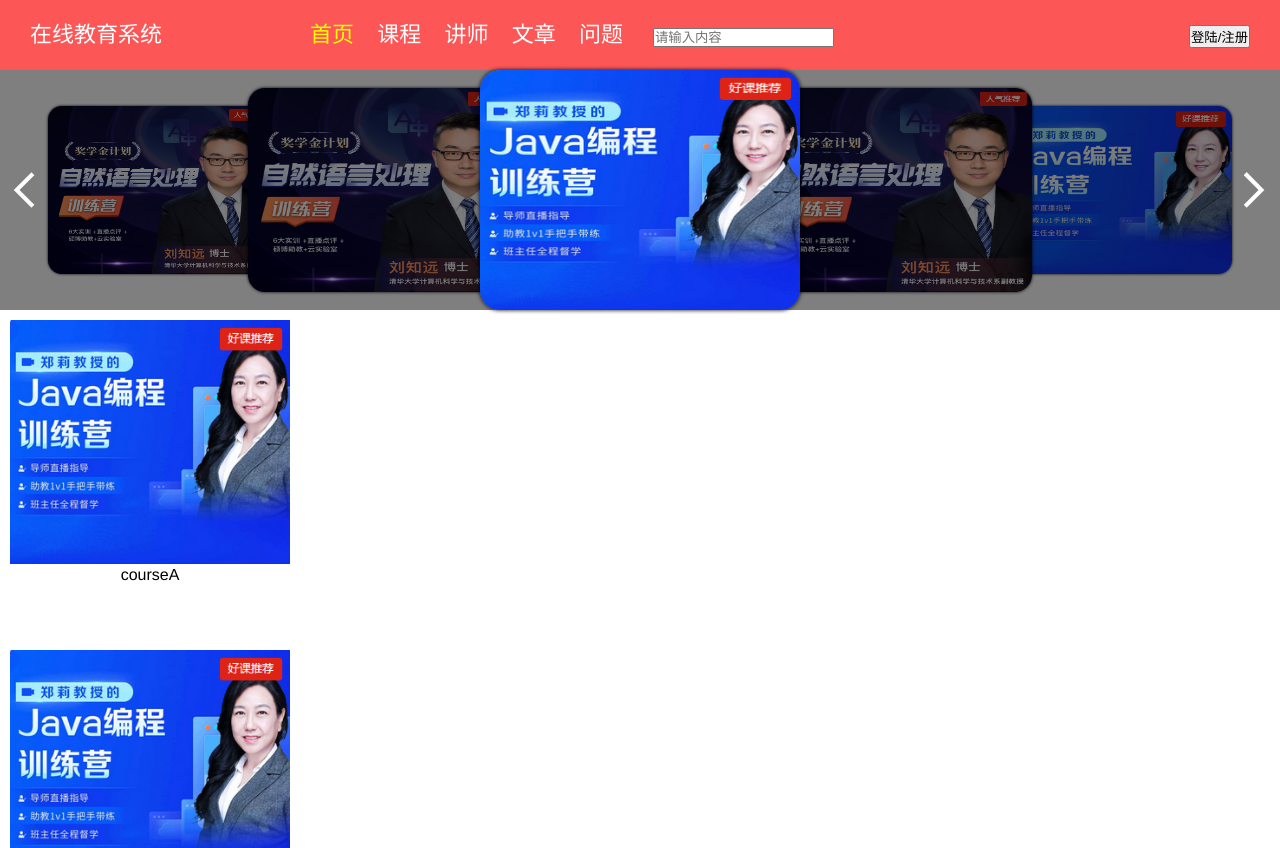
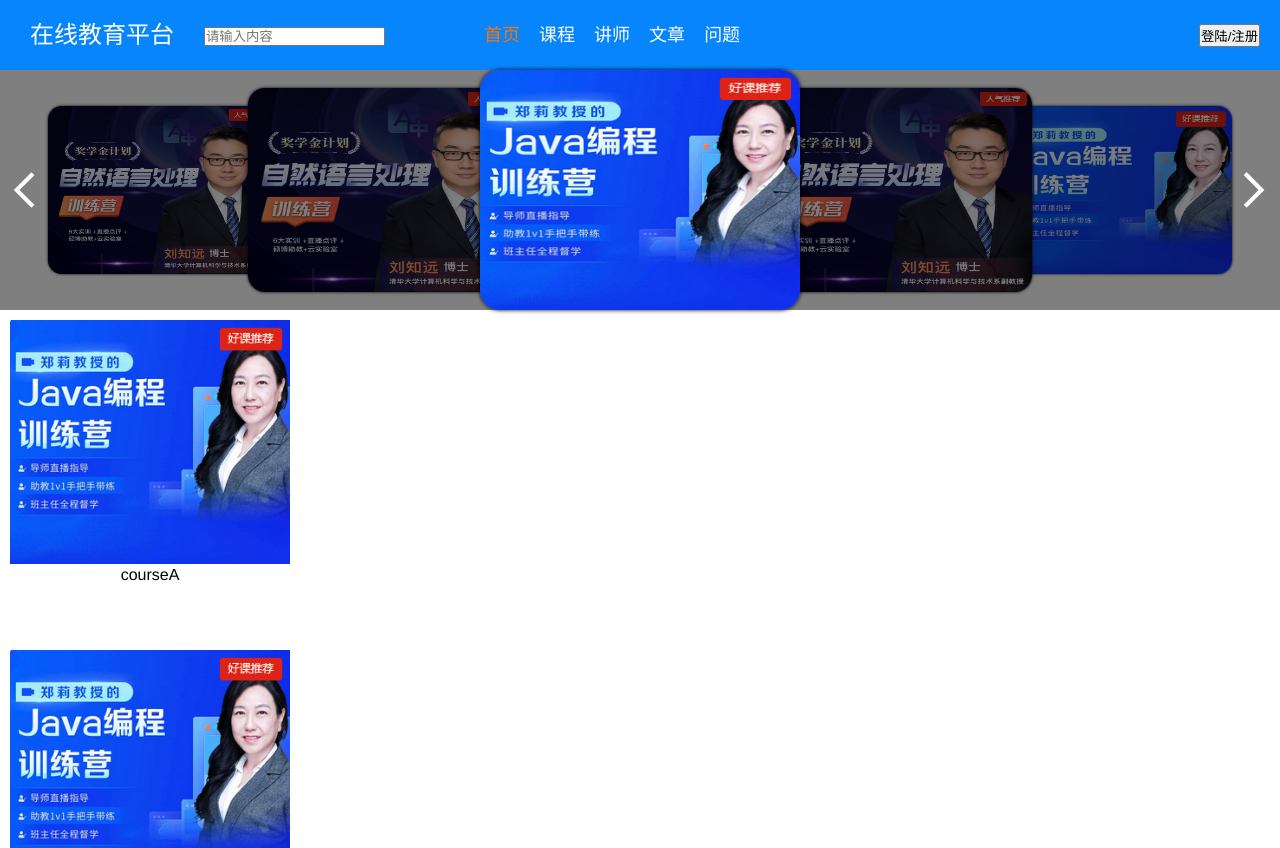
Before and after one commit to Small-Totem/OnlineLearning, a Vue app in the folder vue/: page /MainPage in a window 1280 px wide. Shown: the top 848 px of the page. Built offline with nearby package versions, Linux system fonts and the light colour scheme; no server answers; a small style sheet from the web is missing.

Commit message:
样式细节修改

```diff
--- a/vue/src/components/MainHeader.vue
+++ b/vue/src/components/MainHeader.vue
@@ -1,26 +1,27 @@
 <template>
     <div class="header">
         <div class="header-left">
-            <div class="logo">在线教育系统</div>
+            <div class="logo">在线教育平台</div>
         </div>
-        <div class="header-middle">
+        <div class="search">
+        <el-input
+                placeholder="请输入内容"
+                prefix-icon="el-icon-search"
+                v-model="input">
+        </el-input>
+        </div>
+        <div class="links">
             <router-link to="/MainPage" > 首页 </router-link>&ensp;
             <router-link to="/CoursePage"> 课程 </router-link>&ensp;
             <router-link to="/TeacherPage"> 讲师 </router-link>&ensp;
             <router-link to="/ArticlePage"> 文章 </router-link>&ensp;
             <router-link to="/QuestionPage"> 问题 </router-link>
+        </div>
 
-        </div>
-        <div class="search">
-            <el-input
-                    placeholder="请输入内容"
-                    prefix-icon="el-icon-search"
-                    v-model="input">
-            </el-input>
-        </div>
 
         <div class="header-right">
             <!-- 如果登陆了 -->
+
             <div v-if="role" class="header-user-con">
                 <!-- 用户头像 -->
                 <div class="user-avator">
@@ -95,33 +96,33 @@
     box-sizing: border-box;
     width: 100%;
     height: 70px;
-    font-size: 22px;
     color: #fff;
-    background-color: #fd5656;
+    font-size: 18px;
+    background-color: #0785fd;
 }
 
 .header .logo {
     float: left;
-    width: 250px;
     line-height: 70px;
+    font-size: 24px;
 }
 .header-right {
+    padding-right: 20px;
     float: right;
-    padding-right: 30px;
 }
 .header-left {
     float: left;
     padding-left: 30px;
+    padding-right: 30px;
 }
-.header-middle{
+.links{
     float: left;
-    padding-left: 30px;
     line-height: 70px;
     color: #ffffff;
 }
 .router-link-active {
     text-decoration: none;
-    color: yellow;
+    color: #ff7200;
 }
 a{
     text-decoration: none;
@@ -129,11 +130,11 @@ a{
 }
 .search{
     float: left;
-    padding-left: 30px;
+    padding-right: 20px;
     line-height: 70px;
 }
 .el-input {
-    width: 350px;
+    width: 260px;
 }
 .header-user-con {
     display: flex;
@@ -143,7 +144,7 @@ a{
 .btn-fullscreen {
     transform: rotate(45deg);
     margin-right: 5px;
-    font-size: 24px;
+    font-size: 26px;
 }
 .btn-fullscreen {
     position: relative;
--- a/vue/src/components/Swiper3D.vue
+++ b/vue/src/components/Swiper3D.vue
@@ -3,6 +3,7 @@
     <!-- <div>{{source}}</div> -->
     <div class="wrapper">
       <div
+        style="cursor:pointer"
         v-for="(item, index) in data.source"
         :key="item.id"
         :class="item.className"
--- a/vue/src/components/card/CardArticle.vue
+++ b/vue/src/components/card/CardArticle.vue
@@ -6,7 +6,7 @@
 
     <ul class="me-category-list">
       <li v-for="a in articles" @click="view(a.id)" :style="itemStyle" :key="a.id" class="me-category-item">
-        <a>{{a.title}}</a>
+        <a style="cursor:pointer">{{a.title}}</a>
       </li>
     </ul>
   </el-card>
--- a/vue/src/components/card/CardCourse.vue
+++ b/vue/src/components/card/CardCourse.vue
@@ -1,5 +1,5 @@
 <template>
-    <el-card :body-style="{ padding: '0px' }" shadow="hover" class="card_course"  >
+    <el-card style="cursor:pointer" @click="course(2)" :body-style="{ padding: '0px' }" shadow="hover" class="card_course"  >
         <div class="_img">
             <img src="../../assets/img/course2.png" width="280"/>
         </div>
@@ -10,6 +10,8 @@
 </template>
 
 <script>
+    import { useRouter } from "vue-router";
+
     export default {
         name: "CardCourse.vue",
         props: {
@@ -21,6 +23,20 @@
                 type: String,
                 required: true
             },
+            course_id:{
+                type: Number,
+                required:true
+            }
+        },
+        setup(){
+            const router = useRouter();
+            function course(id) {
+                router.push("/course/"+id)
+            }
+            return{
+                course,
+                router,
+            };
         }
     }
 </script>
--- a/vue/src/views/MainContent.vue
+++ b/vue/src/views/MainContent.vue
@@ -8,7 +8,6 @@
                 </el-main>
                 <el-aside>
                     <card-article cardHeader="最热课程" :articles="hotArticles"></card-article>
-                    <card-archive cardHeader="最新讨论" :archives="archives"></card-archive>
                     <card-article cardHeader="最新文章" :articles="hotArticles"></card-article>
                 </el-aside>
             </el-container>
@@ -100,18 +99,13 @@
     .el-col{
         width: 100%;
     }
-    .el-row {
-        margin-bottom: 20px;
-    }
-
 
     .el-container {
         width: 100%;
     }
 
     .el-aside {
-        margin-left: 20px;
-        margin-top: 20px;
+        margin: 10px;
         width: 260px;
     }
 
```
